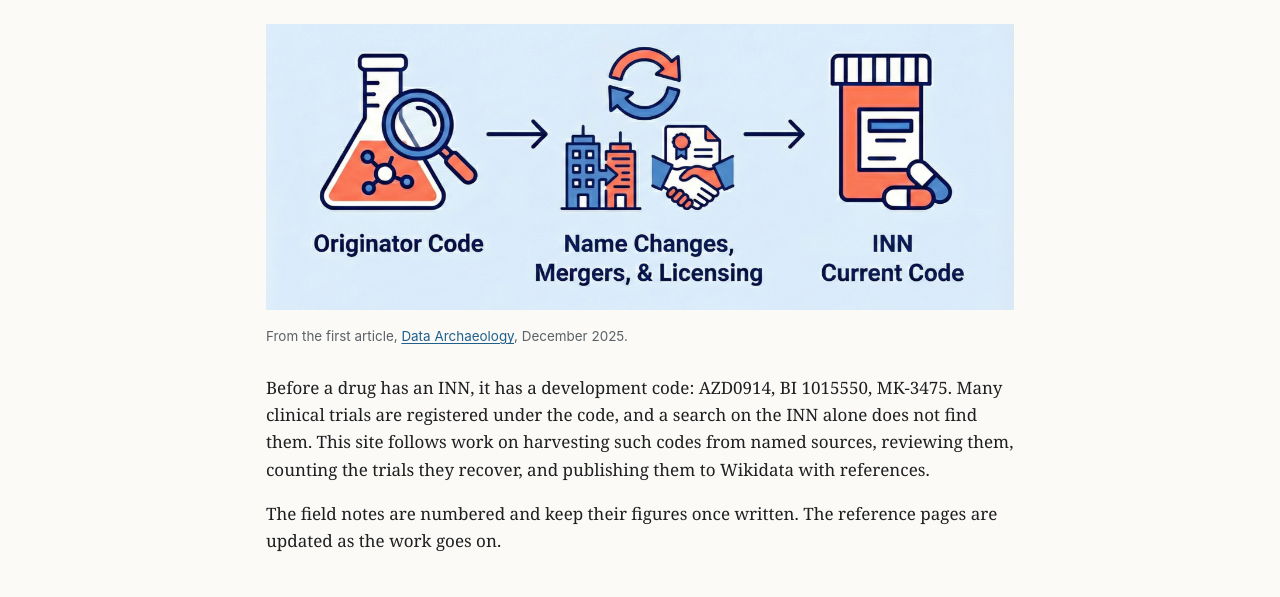
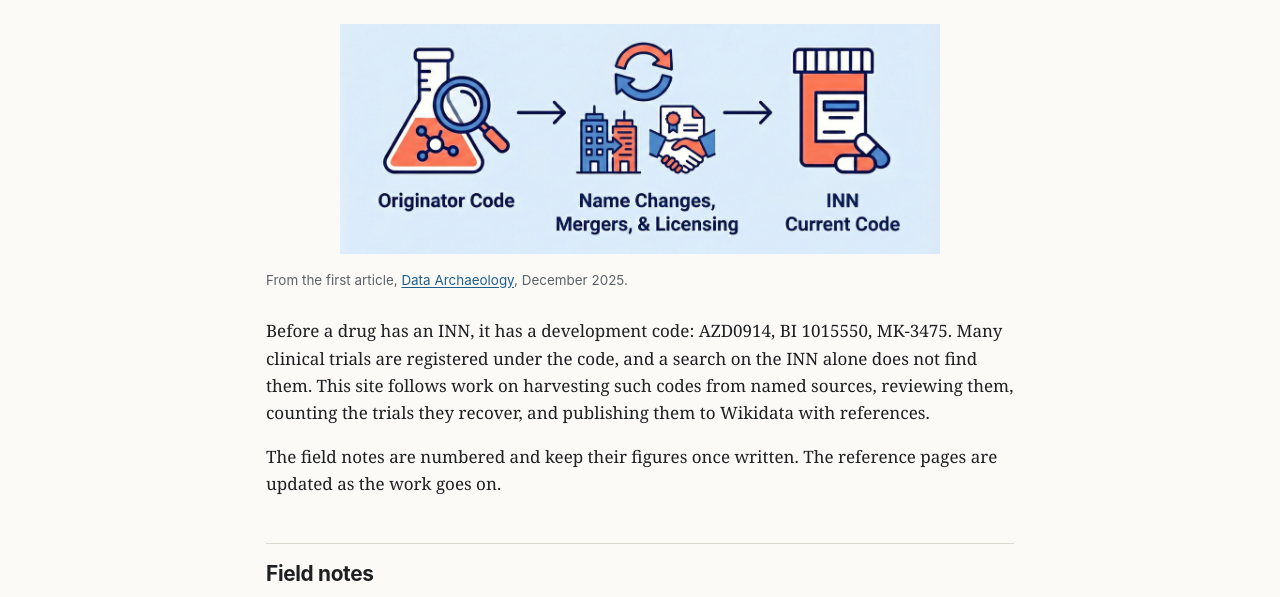
Before and after one commit to kerfors/development-code-archaeology, a plain HTML site: page docs/index.html in a window 1280 px wide. Shown: the part 135-732 px from the top of the page. Drawn offline with Linux system fonts and the light colour scheme.

Commit message:
Site: limit figure images to 600 px, centred
Co-Authored-By: Claude Opus 5.5 <noreply@anthropic.com>
Claude-Session: https://claude.ai/code/session_01CcwgzVTmSRThFNApPmMgU7

```diff
--- a/docs/style.css
+++ b/docs/style.css
@@ -59,7 +59,7 @@ table.num td:not(:first-child), table.num th:not(:first-child) { text-align: rig
 figure { margin: 1.6em 0; }
 figcaption, .caption { font: 0.84rem/1.45 var(--sans); color: var(--muted); }
 figcaption { margin-bottom: 8px; }
-figure img { display: block; width: 100%; height: auto; margin-bottom: 8px; }
+figure img { display: block; width: 100%; max-width: 600px; height: auto; margin: 0 auto 8px; }
 .two { display: grid; grid-template-columns: 1fr; gap: 0 28px; }
 @media (min-width: 760px) { .two { grid-template-columns: 1fr 1fr; } }
 
--- a/site/style.css
+++ b/site/style.css
@@ -59,7 +59,7 @@ table.num td:not(:first-child), table.num th:not(:first-child) { text-align: rig
 figure { margin: 1.6em 0; }
 figcaption, .caption { font: 0.84rem/1.45 var(--sans); color: var(--muted); }
 figcaption { margin-bottom: 8px; }
-figure img { display: block; width: 100%; height: auto; margin-bottom: 8px; }
+figure img { display: block; width: 100%; max-width: 600px; height: auto; margin: 0 auto 8px; }
 .two { display: grid; grid-template-columns: 1fr; gap: 0 28px; }
 @media (min-width: 760px) { .two { grid-template-columns: 1fr 1fr; } }
 
```
